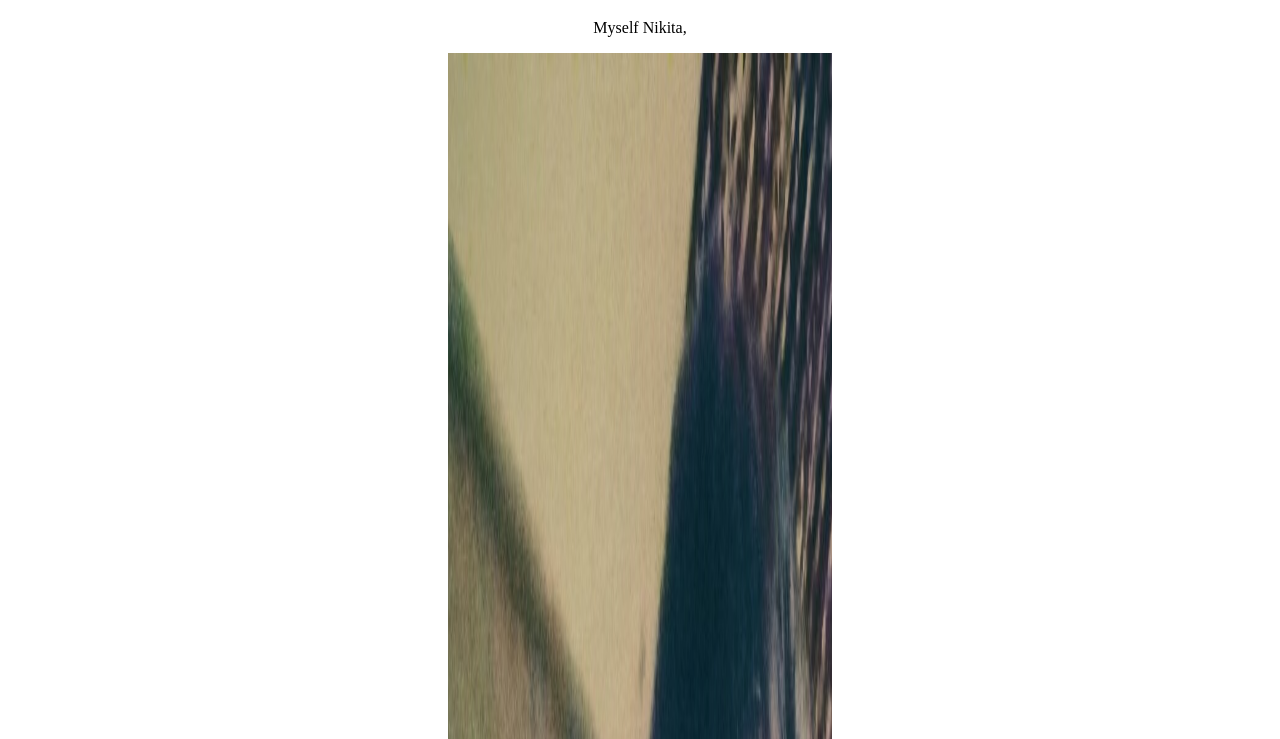
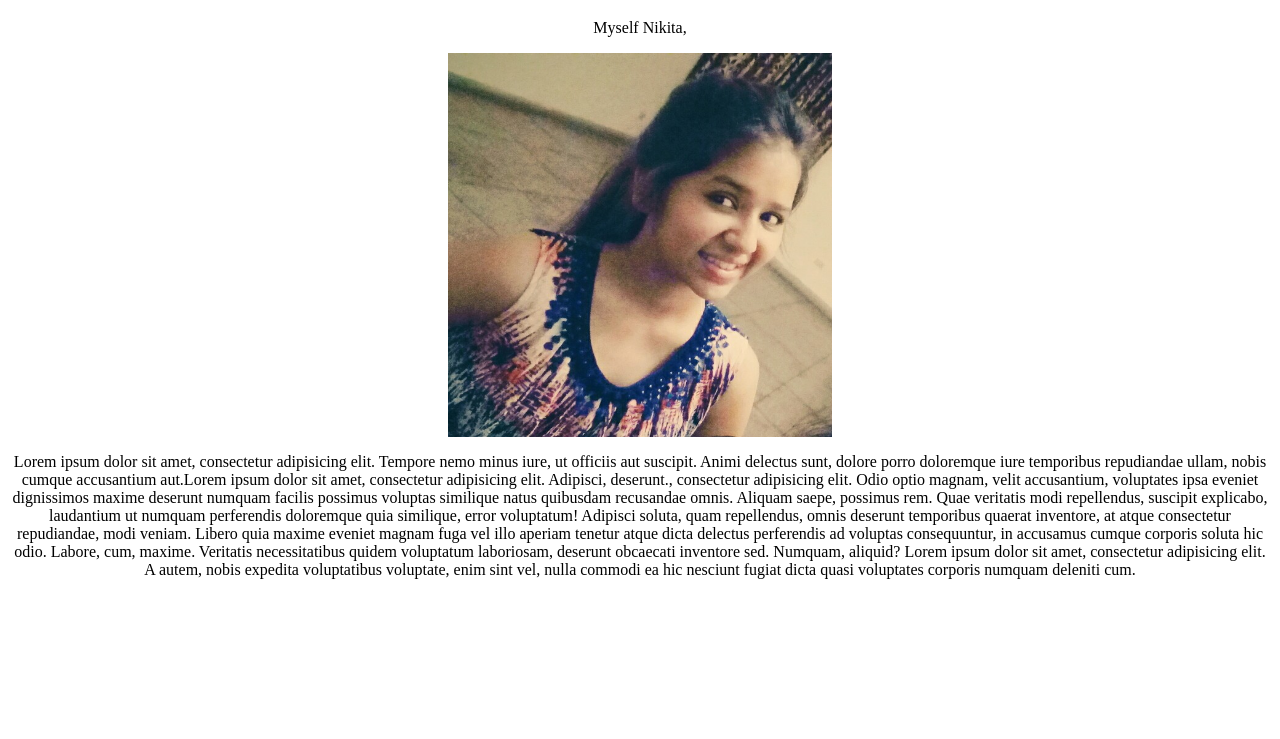
Before and after one commit to nikitadabral/nikitadabral.github.io, a plain HTML site: page n.html in a window 1280 px wide. Shown: the part 61-800 px from the top of the page. Drawn offline with Linux system fonts and the light colour scheme.

Commit message:
correcting

```diff
--- a/n.html
+++ b/n.html
@@ -7,7 +7,7 @@
     <body>
         <h1> Hey People There!!!</h1>
         <p> Myself Nikita,</p>
-        <img src="_20160705_212856.JPG" style= "width:30vw; height:290vw;">
+        <img src="_20160705_212856.JPG" style= "width:30vw; height:30vw;">
         <p>Lorem ipsum dolor sit amet, consectetur adipisicing elit. Tempore nemo minus iure, ut officiis aut suscipit. Animi delectus sunt, dolore porro doloremque iure temporibus repudiandae ullam, nobis cumque accusantium aut.Lorem ipsum dolor sit amet, consectetur adipisicing elit. Adipisci, deserunt., consectetur adipisicing elit. Odio optio magnam, velit accusantium, voluptates ipsa eveniet dignissimos maxime deserunt numquam facilis possimus voluptas similique natus quibusdam recusandae omnis. Aliquam saepe, possimus rem. Quae veritatis modi repellendus, suscipit explicabo, laudantium ut numquam perferendis doloremque quia similique, error voluptatum! Adipisci soluta, quam repellendus, omnis deserunt temporibus quaerat inventore, at atque consectetur repudiandae, modi veniam. Libero quia maxime eveniet magnam fuga vel illo aperiam tenetur atque dicta delectus perferendis ad voluptas consequuntur, in accusamus cumque corporis soluta hic odio. Labore, cum, maxime. Veritatis necessitatibus quidem voluptatum laboriosam, deserunt obcaecati inventore sed. Numquam, aliquid? Lorem ipsum dolor sit amet, consectetur adipisicing elit. A autem, nobis expedita voluptatibus voluptate, enim sint vel, nulla commodi ea hic nesciunt fugiat dicta quasi voluptates corporis numquam deleniti cum.</p>
 
     </body>
```
